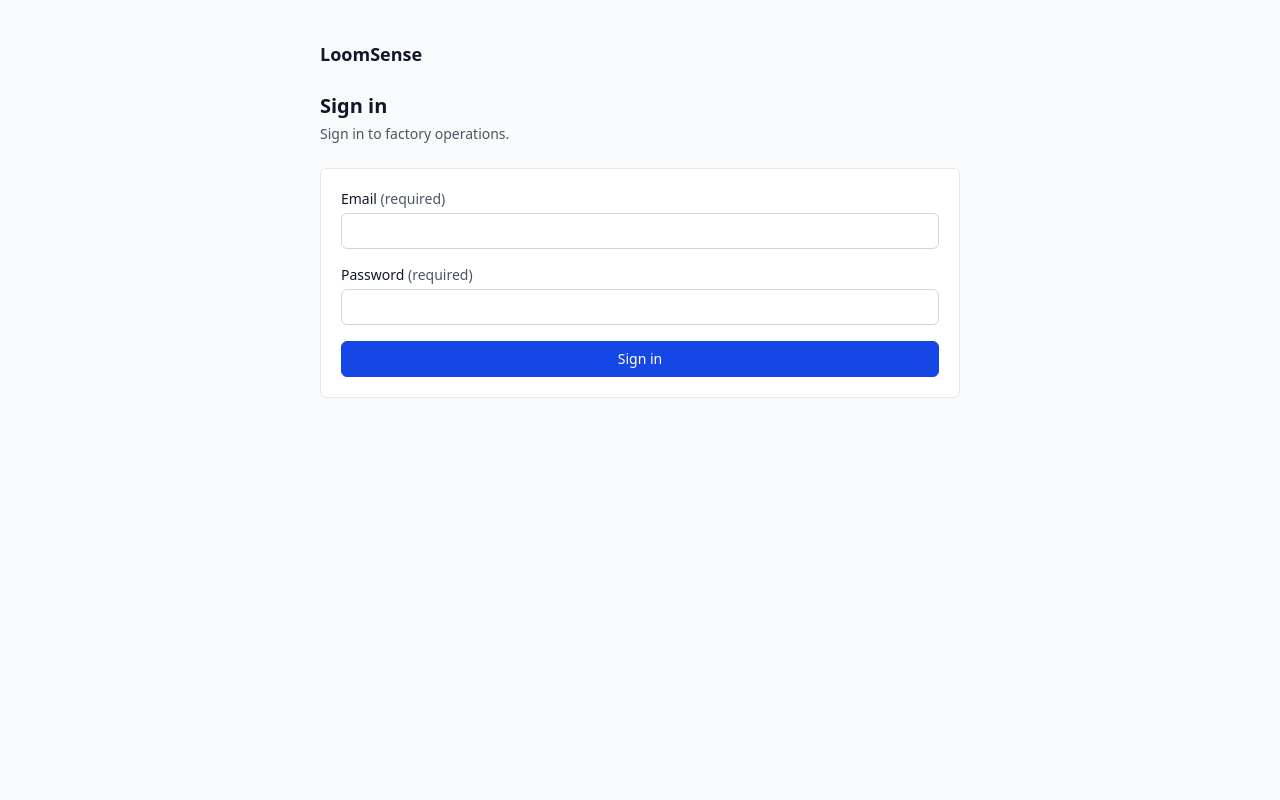
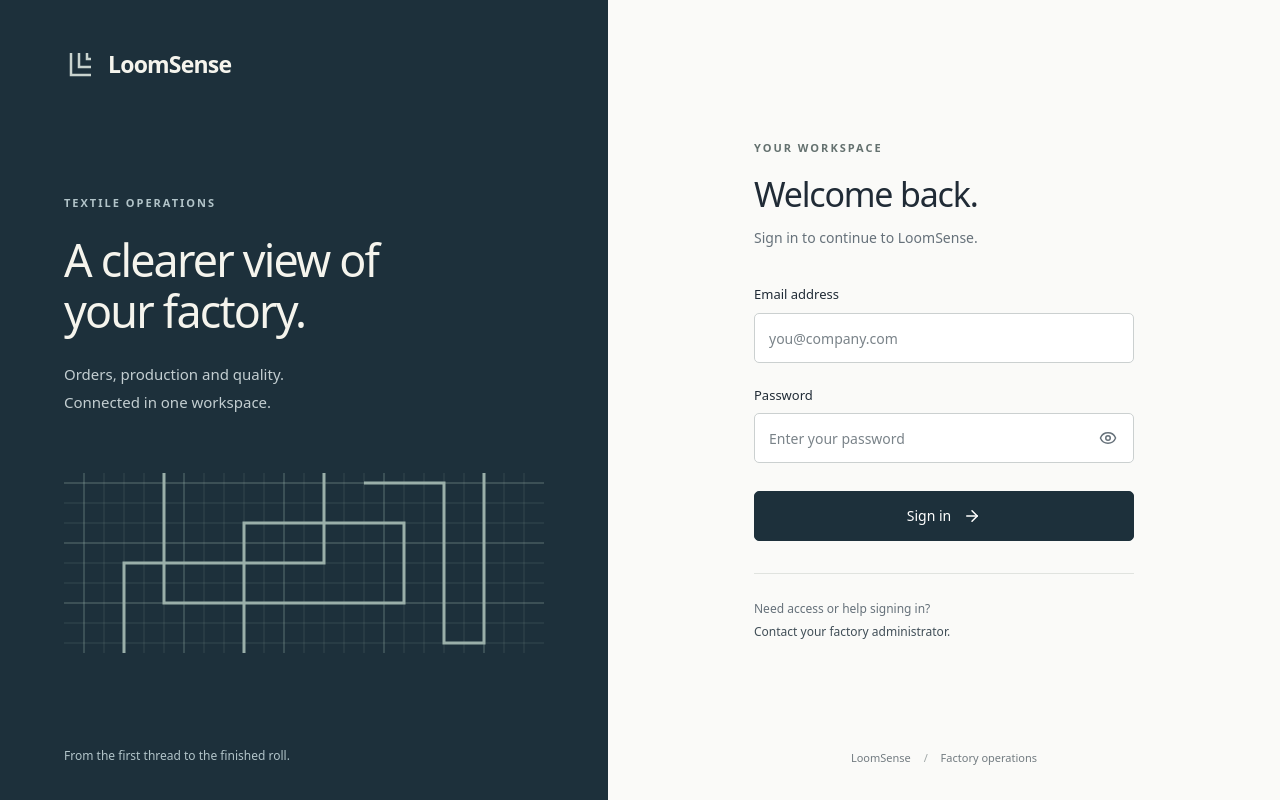
Before and after one commit to HarshitJK/Odoo---LoomSense, a React (Vite) app in the folder frontend/: page /login in a window 1280 px wide. Built offline with nearby package versions, Linux system fonts and the light colour scheme; no server answers.

Commit message:
Fixed login page

```diff
--- /dev/null
+++ b/frontend/src/pages/LoginPage.css
@@ -0,0 +1,72 @@
+.login-page {
+  min-height: 100vh;
+  min-height: 100svh;
+  display: grid;
+  grid-template-columns: minmax(0, 0.95fr) minmax(0, 1.05fr);
+  background: #fafaf8;
+  color: #202b36;
+}
+
+.login-brand {
+  display: flex;
+  flex-direction: column;
+  justify-content: space-between;
+  padding: 48px clamp(36px, 5vw, 88px) 36px;
+  background: #1d303b;
+  color: #f5f4ed;
+}
+
+.login-wordmark { display: flex; align-items: center; gap: 12px; font-size: 23px; font-weight: 600; letter-spacing: -0.8px; }
+.login-wordmark svg { width: 32px; height: 32px; color: #c9d3ce; }
+.login-brand-content { padding: 80px 0 60px; }
+.login-eyebrow { font-size: 11px; font-weight: 600; letter-spacing: 2px; }
+.login-brand .login-eyebrow { color: #b2c4c9; }
+.login-brand h1 { margin: 23px 0; font-size: clamp(36px, 3.5vw, 54px); font-weight: 400; line-height: 1.15; letter-spacing: -1.8px; }
+.login-brand-description { color: #c3ced1; font-size: 15px; line-height: 1.9; }
+.login-weave { margin-top: 56px; max-width: 480px; color: #9aafa9; }
+.login-weave svg { display: block; width: 100%; height: auto; }
+.login-brand-footer { font-size: 12px; color: #b2c4c9; }
+
+.login-entry { position: relative; display: flex; align-items: center; justify-content: center; padding: 96px 48px 112px; }
+.login-form-wrap { width: 100%; max-width: 380px; }
+.login-form-header .login-eyebrow { color: #64716f; margin-bottom: 18px; }
+.login-form-header h2 { font-size: 34px; font-weight: 500; line-height: 1.2; letter-spacing: -1.2px; margin-bottom: 12px; }
+.login-form-header > p:last-child { color: #66717a; font-size: 14px; line-height: 1.6; }
+.login-form { display: flex; flex-direction: column; gap: 23px; margin-top: 36px; }
+.login-field label { display: block; margin-bottom: 9px; font-size: 13px; font-weight: 500; }
+.login-field input { width: 100%; height: 50px; padding: 0 14px; border: 1px solid #cbd0d0; border-radius: 5px; background: #fff; color: #202b36; font-size: 16px; transition: border-color 150ms; }
+.login-field input::placeholder { color: #7a8389; font-size: 14px; }
+.login-field input:hover { border-color: #929ea2; }
+.login-page :focus-visible { outline: 2px solid #386675; outline-offset: 3px; }
+.login-field input:focus { border-color: #386675; }
+.login-field input:disabled { background: #f0f1ee; color: #66717a; }
+.login-password { position: relative; }
+.login-password input { padding-right: 52px; }
+.login-password-toggle { position: absolute; right: 4px; top: 3px; display: grid; place-items: center; width: 44px; height: 44px; border-radius: 3px; color: #66717a; cursor: pointer; }
+.login-password-toggle:hover { color: #202b36; background: #f3f4f1; }
+.login-submit { display: flex; justify-content: center; align-items: center; gap: 12px; height: 50px; margin-top: 5px; border: 1px solid #1d303b; border-radius: 5px; background: #1d303b; color: #fff; font-size: 14px; font-weight: 500; cursor: pointer; transition: background 150ms; }
+.login-submit:hover { background: #304c5b; }
+.login-submit:disabled { opacity: 0.65; cursor: wait; }
+.login-error { padding: 12px 14px; border: 1px solid #ebc9c4; border-radius: 5px; background: #fff3f0; color: #962f25; font-size: 13px; line-height: 1.6; }
+.login-help { margin-top: 32px; border-top: 1px solid #e0e3df; padding-top: 24px; color: #66717a; font-size: 12px; line-height: 1.9; }
+.login-help span { color: #404e57; }
+.login-entry-footer { position: absolute; bottom: 34px; color: #727b80; font-size: 11px; }
+.login-entry-footer span { margin: 0 10px; color: #a0a8a8; }
+
+@media (min-width: 1600px) {
+  .login-brand-content { align-self: center; width: 100%; max-width: 520px; }
+}
+
+@media (max-width: 760px) {
+  .login-page { grid-template-columns: 1fr; grid-template-rows: auto 1fr; }
+  .login-brand { padding: 25px 28px; }
+  .login-wordmark { font-size: 21px; }
+  .login-brand-content, .login-brand-footer { display: none; }
+  .login-entry { padding: 56px 28px 36px; flex-direction: column; }
+  .login-form-header h2 { font-size: 30px; }
+  .login-entry-footer { position: static; margin-top: 56px; }
+}
+
+@media (prefers-reduced-motion: reduce) {
+  .login-field input, .login-submit { transition: none; }
+}
--- a/frontend/src/pages/LoginPage.jsx
+++ b/frontend/src/pages/LoginPage.jsx
@@ -1,12 +1,8 @@
 import { useState } from "react";
 import { Navigate, useNavigate } from "react-router-dom";
 import { useAuth, homeFor } from "../context/AuthContext.jsx";
-import Button from "../components/common/Button.jsx";
-import Card from "../components/common/Card.jsx";
-import FormField, { Input } from "../components/common/FormField.jsx";
-import Notice from "../components/common/Notice.jsx";
-import PageHeader from "../components/common/PageHeader.jsx";
-import PublicPage from "../components/common/PublicPage.jsx";
+import { ArrowRight, Eye, EyeOff } from "lucide-react";
+import "./LoginPage.css";
 
 export default function LoginPage() {
   const { user, login } = useAuth();
@@ -15,6 +11,7 @@
   const [password, setPassword] = useState("");
   const [error, setError] = useState("");
   const [busy, setBusy] = useState(false);
+  const [showPassword, setShowPassword] = useState(false);
 
   if (user) return <Navigate to={homeFor(user.role)} replace />;
 
@@ -33,22 +30,70 @@
   }
 
   return (
-    <PublicPage>
-      <PageHeader title="Sign in" subtitle="Sign in to factory operations." />
-      <Card>
-        <form onSubmit={submit} className="space-y-4">
-          <FormField label="Email" required>
-            <Input required type="email" autoComplete="username" value={email} onChange={(e) => setEmail(e.target.value)} />
-          </FormField>
-          <FormField label="Password" required>
-            <Input required type="password" autoComplete="current-password" value={password} onChange={(e) => setPassword(e.target.value)} />
-          </FormField>
-          {error && <Notice tone="error">{error}</Notice>}
-          <Button type="submit" variant="primary" disabled={busy} className="w-full">
-            {busy ? "Signing in" : "Sign in"}
-          </Button>
-        </form>
-      </Card>
-    </PublicPage>
+    <main className="login-page">
+      <section className="login-brand" aria-label="LoomSense">
+        <div className="login-wordmark">
+          <svg viewBox="0 0 32 32" fill="none" aria-hidden="true">
+            <path d="M7 5v22h20M15 5v14h12M23 5v6h4" stroke="currentColor" strokeWidth="2.5" />
+          </svg>
+          <span>LoomSense</span>
+        </div>
+
+        <div className="login-brand-content">
+          <p className="login-eyebrow">TEXTILE OPERATIONS</p>
+          <h1>A clearer view of<br />your factory.</h1>
+          <p className="login-brand-description">
+            Orders, production and quality.<br />Connected in one workspace.
+          </p>
+          <div className="login-weave" aria-hidden="true">
+            <svg viewBox="0 0 480 180" fill="none">
+              {Array.from({ length: 23 }, (_, i) => (
+                <path key={`warp-${i}`} d={`M${20 + i * 20} 0v180`} stroke="currentColor" strokeOpacity={i % 5 === 0 ? ".5" : ".18"} />
+              ))}
+              {Array.from({ length: 9 }, (_, i) => (
+                <path key={`weft-${i}`} d={`M0 ${10 + i * 20}h480`} stroke="currentColor" strokeOpacity={i % 3 === 0 ? ".5" : ".18"} />
+              ))}
+              <path d="M100 0v130h240V50H180v130M260 0v90H60v90M420 0v170H380V10H300" stroke="currentColor" strokeWidth="3" />
+            </svg>
+          </div>
+        </div>
+
+        <p className="login-brand-footer">From the first thread to the finished roll.</p>
+      </section>
+
+      <section className="login-entry" aria-labelledby="login-heading">
+        <div className="login-form-wrap">
+          <header className="login-form-header">
+            <p className="login-eyebrow">YOUR WORKSPACE</p>
+            <h2 id="login-heading">Welcome back.</h2>
+            <p>Sign in to continue to LoomSense.</p>
+          </header>
+
+          <form onSubmit={submit} className="login-form" aria-busy={busy}>
+            <div className="login-field">
+              <label htmlFor="login-email">Email address</label>
+              <input id="login-email" name="email" required type="email" autoComplete="username" placeholder="you@company.com" disabled={busy} value={email} onChange={(e) => setEmail(e.target.value)} />
+            </div>
+            <div className="login-field">
+              <label htmlFor="login-password">Password</label>
+              <div className="login-password">
+                <input id="login-password" name="password" required type={showPassword ? "text" : "password"} autoComplete="current-password" placeholder="Enter your password" disabled={busy} value={password} onChange={(e) => setPassword(e.target.value)} />
+                <button type="button" className="login-password-toggle" aria-label={showPassword ? "Hide password" : "Show password"} aria-controls="login-password" aria-pressed={showPassword} onClick={() => setShowPassword(!showPassword)}>
+                  {showPassword ? <EyeOff size={18} aria-hidden="true" /> : <Eye size={18} aria-hidden="true" />}
+                </button>
+              </div>
+            </div>
+            {error && <p className="login-error" role="alert">{error}</p>}
+            <button type="submit" className="login-submit" disabled={busy}>
+              <span aria-live="polite">{busy ? "Signing in…" : "Sign in"}</span>
+              {!busy && <ArrowRight size={18} aria-hidden="true" />}
+            </button>
+          </form>
+
+          <p className="login-help">Need access or help signing in?<br /><span>Contact your factory administrator.</span></p>
+        </div>
+        <footer className="login-entry-footer">LoomSense <span aria-hidden="true">/</span> Factory operations</footer>
+      </section>
+    </main>
   );
 }
```
Also changed, not shown: 1 other file (tests, documents, lock files or other folders).
